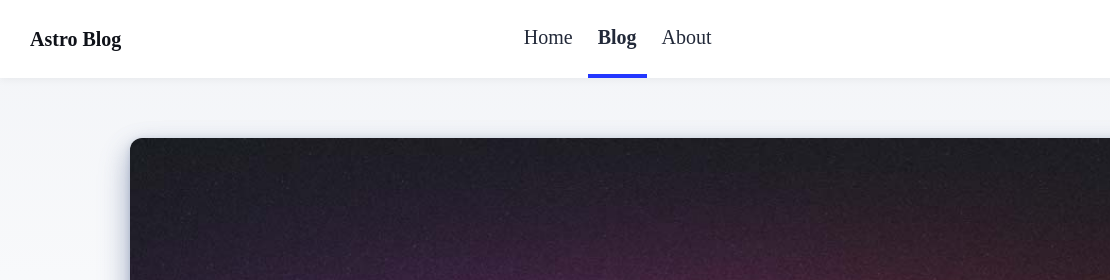
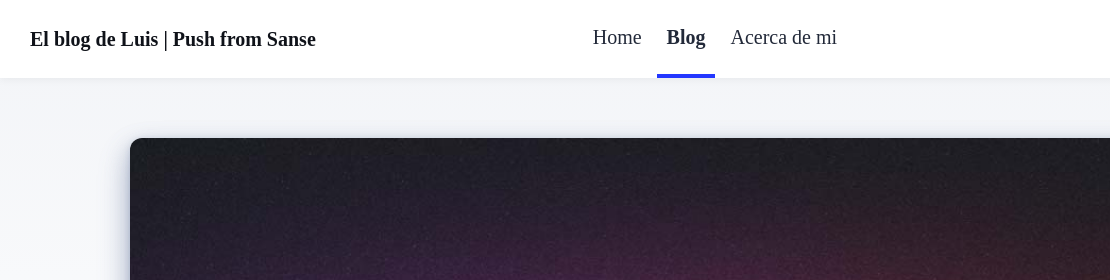
Before and after one commit to luisgilbertoangulo/blog-astro-2, an Astro site: page /blog/first-post in a window 1280 px wide. Shown: the top 280 px of the page, 0-1110 px from the left. Built offline with nearby package versions, Linux system fonts and the light colour scheme; Astro itself is replaced by a stand-in of ours.

Commit message:
codigo deinicio

```diff
--- a/src/components/Header.astro
+++ b/src/components/Header.astro
@@ -1,17 +1,17 @@
 ---
-import { SITE_TITLE } from '../consts';
+import { SITE_TITLE, SITE_DESCRIPTION} from '../consts';
 import HeaderLink from './HeaderLink.astro';
 ---
 
 <header>
 	<nav>
 		<h2>
-			<a href="/">{SITE_TITLE}</a>
+			<a href="/">{SITE_TITLE} | {SITE_DESCRIPTION}</a>
 		</h2>
 		<div class="internal-links">
 			<HeaderLink href="/">Home</HeaderLink>
 			<HeaderLink href="/blog">Blog</HeaderLink>
-			<HeaderLink href="/about">About</HeaderLink>
+			<HeaderLink href="/about">Acerca de mi</HeaderLink>
 		</div>
 		<div class="social-links">
 			<a href="https://m.webtoo.ls/@astro" target="_blank">
--- a/src/consts.ts
+++ b/src/consts.ts
@@ -1,5 +1,5 @@
 // Place any global data in this file.
 // You can import this data from anywhere in your site by using the `import` keyword.
 
-export const SITE_TITLE = 'Astro Blog';
-export const SITE_DESCRIPTION = 'Welcome to my website!';
+export const SITE_TITLE = 'El blog de Luis';
+export const SITE_DESCRIPTION = 'Push from Sanse';
--- a/src/content/blog/first-post.md
+++ b/src/content/blog/first-post.md
@@ -1,7 +1,7 @@
 ---
 title: 'First post'
 description: 'Lorem ipsum dolor sit amet'
-pubDate: 'Jul 08 2022'
+pubDate: 'Jul 08 2026'
 heroImage: '../../assets/blog-placeholder-3.jpg'
 ---
 
```
Also changed, not shown: 1 other file.
